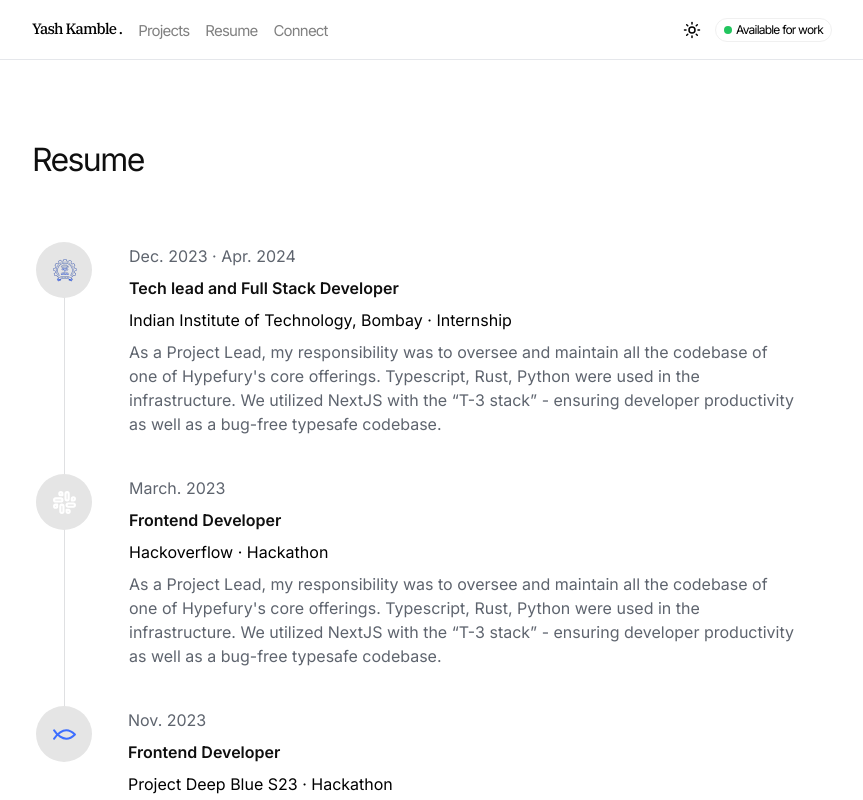
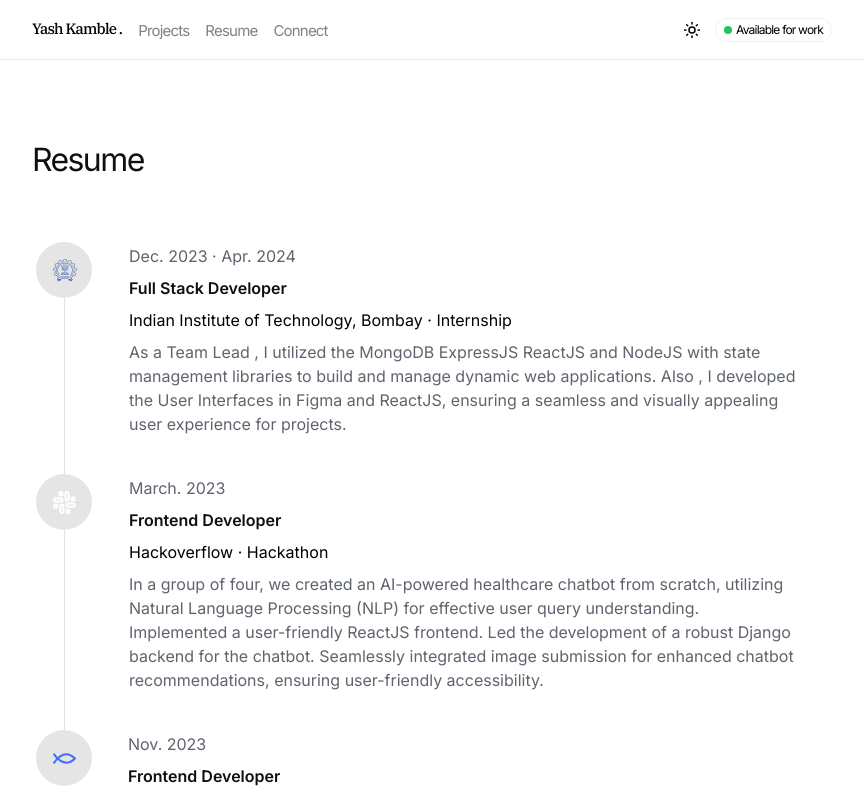
Before and after one commit to yash-devop/Portfolio, a Next.js app: page /resume in a window 1280 px wide. Shown: the top 800 px of the page, without its empty margins (208-1071 px from the left). Built offline with nearby package versions, Linux system fonts and the light colour scheme.

Commit message:
chore: re-edited the description

```diff
--- a/src/constants.ts
+++ b/src/constants.ts
@@ -66,23 +66,32 @@ export const ResumeDetails = [
     {
         duration: "Dec. 2023 · Apr. 2024",
         logo: "/assets/icons/iitb_logo.png",
-        title : "Tech lead and Full Stack Developer",
+        title : "Full Stack Developer",
         company: "Indian Institute of Technology, Bombay · Internship",
-        description: "As a Project Lead, my responsibility was to oversee and maintain all the codebase of one of Hypefury's core offerings. Typescript, Rust, Python were used in the infrastructure. We utilized NextJS with the “T-3 stack” - ensuring developer productivity as well as a bug-free typesafe codebase."
+        description: `As a Team Lead , I utilized the MongoDB ExpressJS ReactJS and NodeJS with state management libraries to build and manage dynamic web applications.
+        Also , I developed the User Interfaces in Figma and ReactJS, ensuring a seamless and visually appealing user experience for projects.`
     },
     {
         duration: "March. 2023",
         logo: "/assets/icons/slack.svg",
         title : "Frontend Developer",
         company: "Hackoverflow · Hackathon",
-        description: "As a Project Lead, my responsibility was to oversee and maintain all the codebase of one of Hypefury's core offerings. Typescript, Rust, Python were used in the infrastructure. We utilized NextJS with the “T-3 stack” - ensuring developer productivity as well as a bug-free typesafe codebase."
+        description: `In a group of four, we created an AI-powered healthcare chatbot from scratch, utilizing Natural Language Processing (NLP) for effective user query understanding.
+
+        Implemented a user-friendly ReactJS frontend.
+        Led the development of a robust Django backend for the chatbot.
+        Seamlessly integrated image submission for enhanced chatbot recommendations, ensuring user-friendly accessibility.`
     },
     {
         duration: "Nov. 2023",
         logo: "/assets/icons/deepblue_ico.svg",
         title : "Frontend Developer",
         company: "Project Deep Blue S23 · Hackathon",
-        description: "As a Project Lead, my responsibility was to oversee and maintain all the codebase of one of Hypefury's core offerings. Typescript, Rust, Python were used in the infrastructure. We utilized NextJS with the “T-3 stack” - ensuring developer productivity as well as a bug-free typesafe codebase."
+        description: `Developed a meeting summarizer for regular as well as corporate users using ReactJS backed with Python ( Django Based ). Supports meetings in any language, providing real-time transcription functionality.
+
+        Efficiently captured and listed specific Action items from meeting discussions using the summarizer
+        application.
+        `
     },
 
 ]
```
